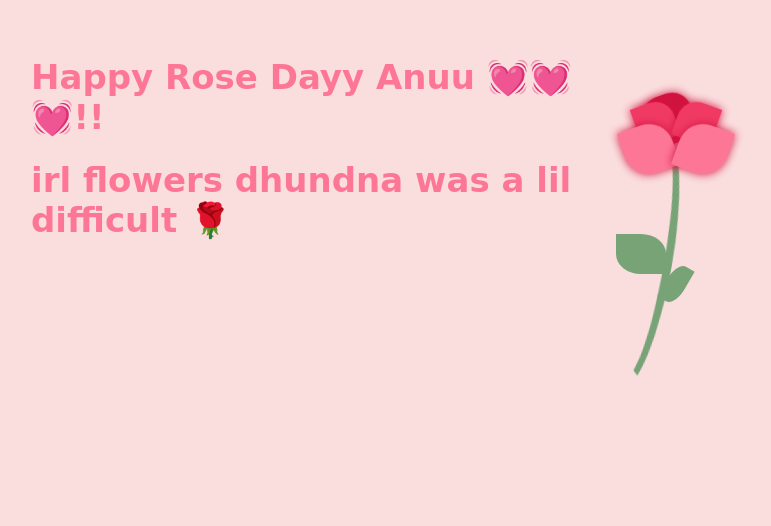
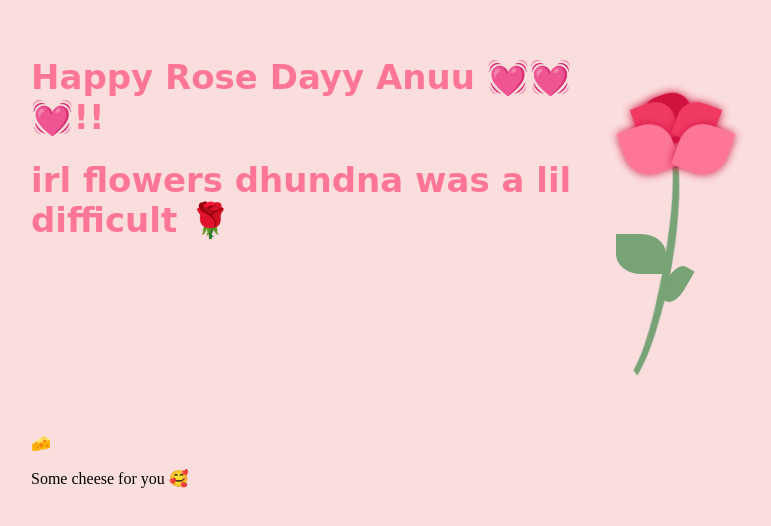
Before and after one commit to who-caress/roses, a plain HTML site: page index.html in a window 1280 px wide. Shown: the part 166-692 px from the top of the page, without its empty margins (209-980 px from the left). Drawn offline with Linux system fonts and the light colour scheme.

Commit message:
Update index.html

```diff
--- a/index.html
+++ b/index.html
@@ -26,6 +26,11 @@
                 <div class="leafs"></div>
             </div>
         </div>
+        <!-- Cheese emoji and text -->
+        <div class="cheese">
+            🧀
+            <p class="cheese-text">Some cheese for you 🥰</p>
+        </div>
     </div>
 </body>
 </html>
```
